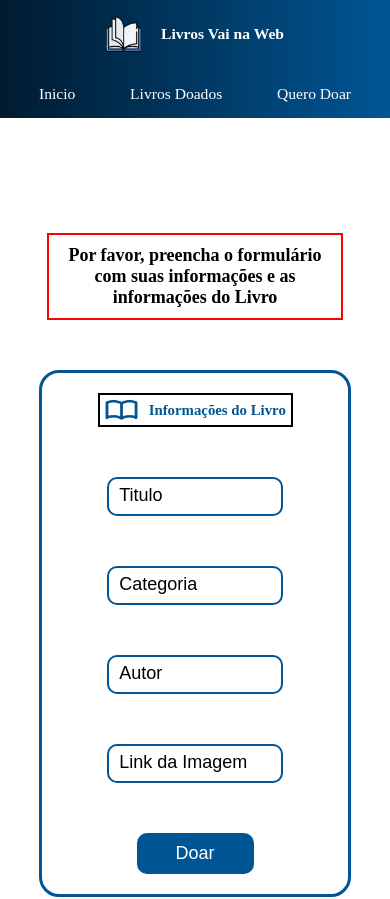
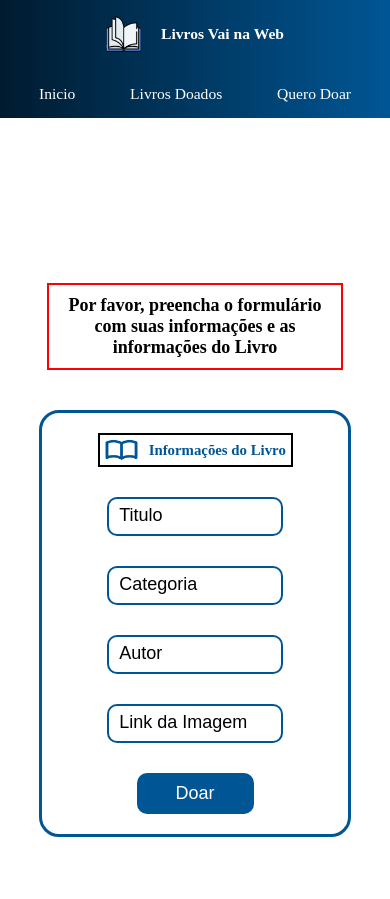
Before and after one commit to leonardofv/Doacao-de-Livros, a React (Vite) app: page /QueroDoar in a window 390 px wide. Shown: the top 899 px of the page. Built offline with nearby package versions, Linux system fonts and the light colour scheme.

Commit message:
refactore doados

```diff
--- a/src/pages/Doados/doados.module.scss
+++ b/src/pages/Doados/doados.module.scss
@@ -31,10 +31,13 @@
     display: grid;
     grid-template-columns: repeat(4, 1fr);
     place-items: center;
-    gap: 100px 0;
+    gap: 80px 0;
     // height: 100vh;
     @media(max-width: 600px) {
         grid-template-columns: (repeat(1,1fr));
+    }
+    @media(max-width: 390px) {
+        gap: 15px;
     }
     .cards {
         border: 3px solid #005695;
@@ -60,6 +63,9 @@
         @media(max-width: 600px) {
             width: 60vw;
         }
+        @media(max-width: 390px) {
+            width: 55vw;
+        }
         .img {
             // border: 2px solid;
             width: 5vw;
--- a/src/pages/QueroDoar/queroDoar.module.scss
+++ b/src/pages/QueroDoar/queroDoar.module.scss
@@ -17,7 +17,7 @@
 
 .boxTitle {
     border: 2px solid red;
-    margin: 50px 0;
+    margin: 40px 0;
     .title {
         font-size: 30px;
         color: #000000;
@@ -37,6 +37,9 @@
             width: 75vw;
             text-align: center;
             padding: 10px;
+        }
+        @media(max-width: 320px) {
+            width: 100vw;
         }
     }
 }
@@ -65,6 +68,10 @@
     }
     @media(max-width: 600px) {
         width: 80vw;
+        gap: 30px;
+    }
+    @media(max-width: 320px) {
+        gap: 10px;
     }
     .boxInfo {
         border: 2px solid;
@@ -127,12 +134,19 @@
         @media(max-width: 600px) {
             width: 45vw;
         }
+        @media(max-width: 320px) {
+            width: 40vw;
+            padding: 5px;
+        }
         &::placeholder {
            font-size: 16px;
            color: #000;
            @media(max-width: 600px) {
             font-size: 18px;
            }
+           @media(max-width: 320px) {
+            font-size: 14px;
+        }
         }
     }
 
```
